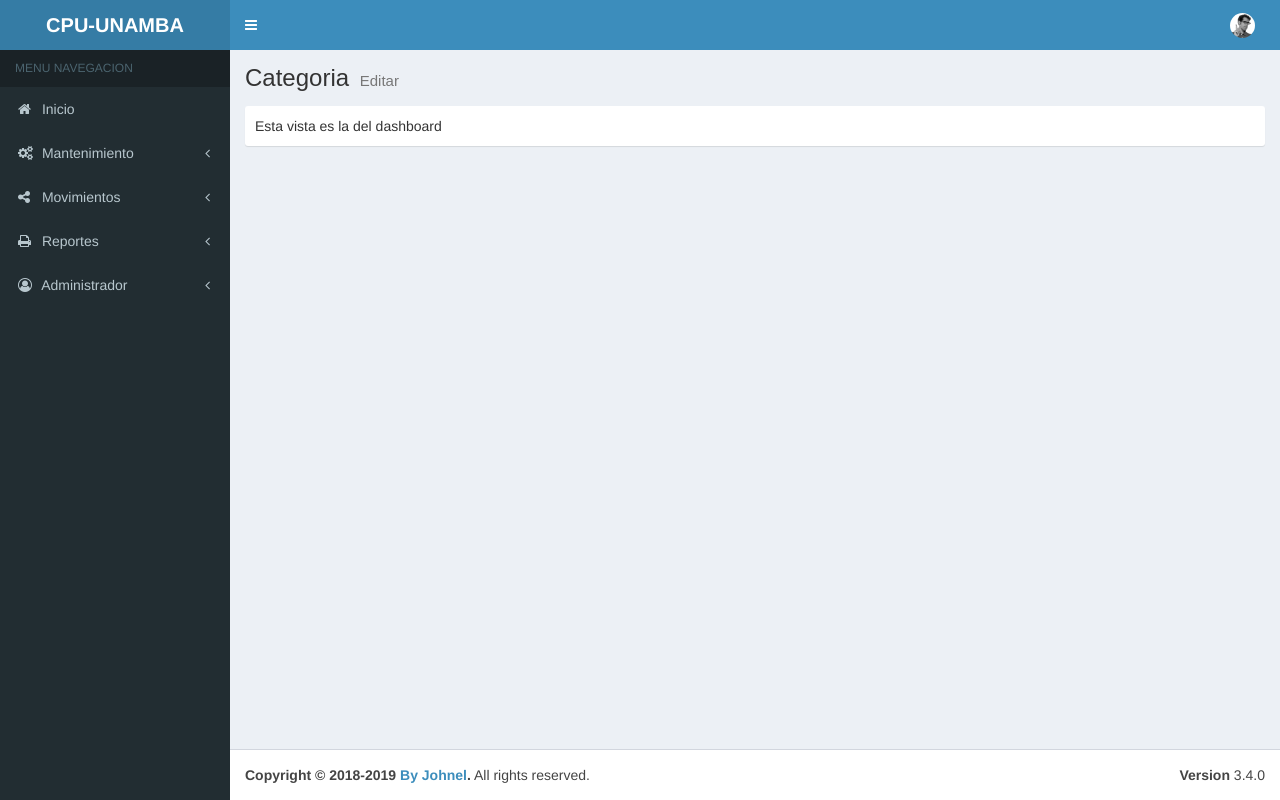
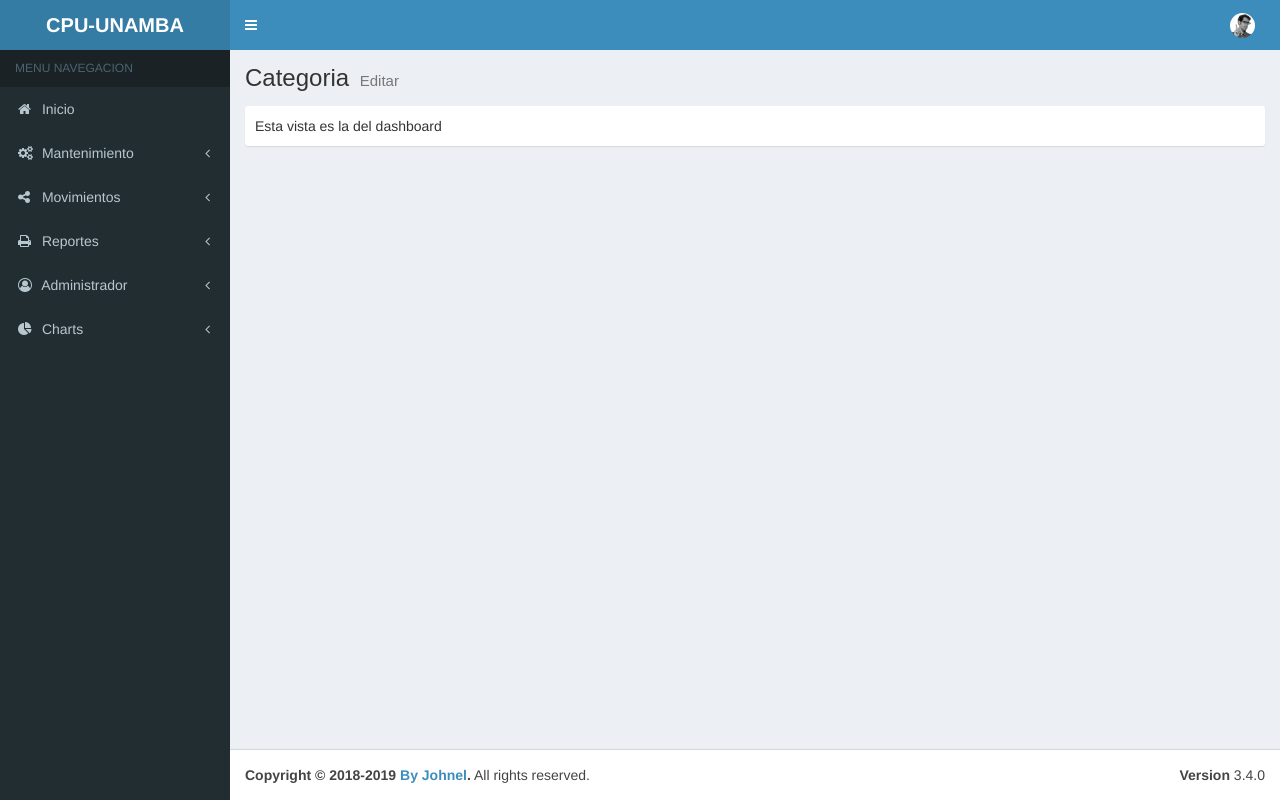
Before and after one commit to jenyruth/Los-Cachorritos, a CodeIgniter app: page /Los-Cachorritos/index.php/dashboard/index in a window 1280 px wide. Run offline with CodeIgniter, Linux system fonts and the light colour scheme.

Commit message:
agregando tabs para el cuadro de estadisticas

```diff
--- a/CPU-UNAMBA/application/views/admin/layouts/aside.php
+++ b/CPU-UNAMBA/application/views/admin/layouts/aside.php
@@ -63,6 +63,21 @@
                             <li><a href="../../index.html"><i class="fa fa-circle-o"></i> Usuarios</a></li>
                         </ul>
                     </li>
+                    <li class="treeview">
+                    <a href="#">
+                      <i class="fa fa-pie-chart"></i>
+                      <span>Charts</span>
+                      <span class="pull-right-container">
+                        <i class="fa fa-angle-left pull-right"></i>
+                      </span>
+                    </a>
+                    <ul class="treeview-menu">
+                      <li><a href="pages/charts/chartjs.html"><i class="fa fa-circle-o"></i> ChartJS</a></li>
+                      <li><a href="pages/charts/morris.html"><i class="fa fa-circle-o"></i> Morris</a></li>
+                      <li><a href="pages/charts/flot.html"><i class="fa fa-circle-o"></i> Flot</a></li>
+                      <li><a href="pages/charts/inline.html"><i class="fa fa-circle-o"></i> Inline charts</a></li>
+                    </ul>
+                  </li>
                 </ul>
             </section>
             <!-- /.sidebar -->
```
